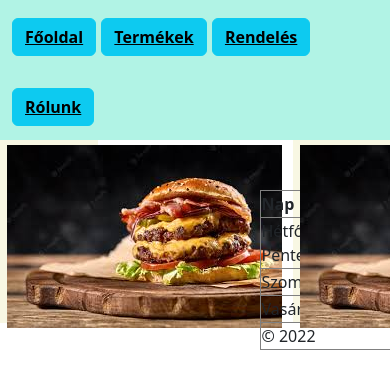
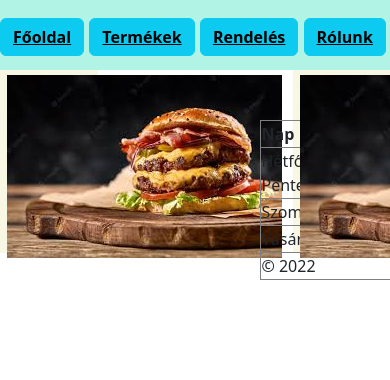
Before and after one commit to korcsogeva/korcsogeva.github.io, a plain HTML site: page about.html in a window 390 px wide. Shown: the top 380 px of the page. Drawn offline with Linux system fonts and the light colour scheme.

Commit message:
mobilgood

```diff
--- a/about.html
+++ b/about.html
@@ -11,7 +11,7 @@
 </head>
 
 <body>
-  <div id="navbar" class="container-sm">
+  <div id="navbar" class="mobile-first">
     <button id="fooldal" class="btn btn-group btn-info">
       <a href="/index.html">Főoldal</a>
     </button>
```
Also changed, not shown: index.html (+1 -1 lines), orders.html (+1 -1 lines), products.html (+1 -1 lines).
